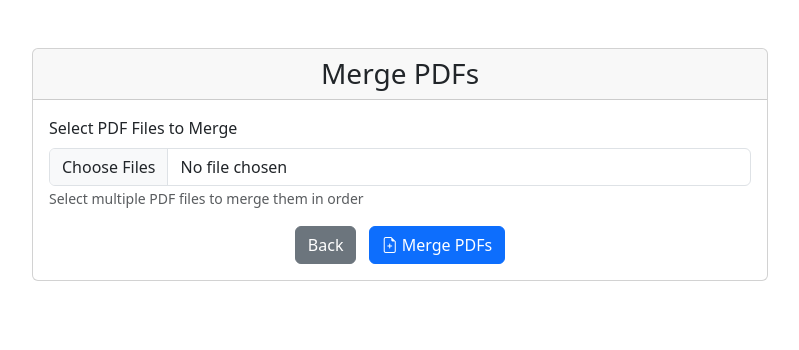
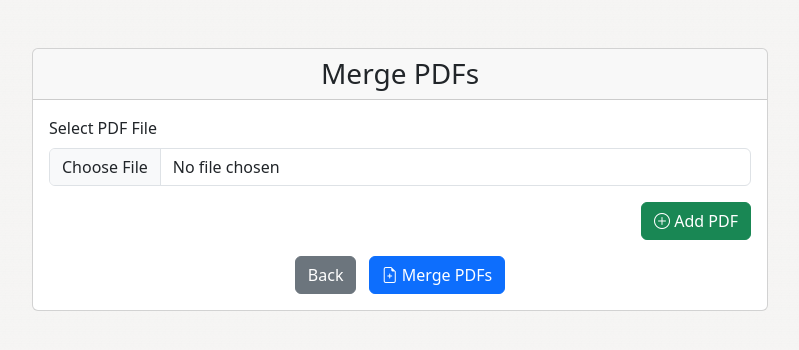
Before and after one commit to msizi007/EPDF, a Flask app: page /merge in a window 1280 px wide. Shown: the top 350 px of the page, without its empty margins (240-1039 px from the left). Run offline with Flask 3, Linux system fonts and the light colour scheme; some libraries are stand-ins or nearby versions.

Commit message:
fixed uploads folder, holds none items

```diff
--- a/app.py
+++ b/app.py
@@ -19,7 +19,7 @@ os.makedirs(FILE_PATH, exist_ok=True)
 UPLOAD_PATH = app.config['UPLOAD_FOLDER']
 
 def clean_data():
-    os.removedirs(uploads_folder)
+    shutil.rmtree(uploads_folder)
     os.mkdir(uploads_folder)
 
 
@@ -36,12 +36,12 @@ def read_pdf():
 def read_pdf_post():
 
     if 'file' not in request.files:
-        flash('No file uploaded', 'error')
+        flash('No file uploaded', 'danger')
         return redirect(url_for('read_pdf'))
 
     pdf_file = request.files['file']
     if not pdf_file.filename.lower().endswith('.pdf'):
-        flash('Please upload a PDF file', 'error')
+        flash('Please upload a PDF file', 'danger')
         return redirect(url_for('read_pdf'))
 
     try:
@@ -62,7 +62,7 @@ def read_pdf_post():
     except Exception as e:
         if os.path.exists(view_filepath):
             os.remove(view_filepath)
-        flash(str(e), 'error')
+        flash(str(e), 'danger')
         return redirect(url_for('read_pdf'))
 
 @app.route('/merge')
@@ -72,12 +72,12 @@ def merge_pdf():
 @app.route('/merge', methods=['POST'])
 def merge_pdf_post():
     if 'files[]' not in request.files:
-        flash('No files uploaded', 'error')
+        flash('No files uploaded', 'danger')
         return redirect(url_for('merge_pdf'))
 
     files = request.files.getlist('files[]')
     if not files or len(files) < 2:
-        flash('Please upload at least 2 PDF files', 'error')
+        flash('Please upload at least 2 PDF files', 'danger')
         return redirect(url_for('merge_pdf'))
 
     try:
@@ -94,7 +94,7 @@ def merge_pdf_post():
         )
 
     except Exception as e:
-        flash(str(e), 'error')
+        flash(str(e), 'danger')
         return redirect(url_for('merge_pdf'))
 
 @app.route('/split_pdf', methods=['GET', 'POST'])
@@ -174,7 +174,7 @@ def split_pdf():
 def view_pdf(filename):
     file_path = os.path.join(UPLOAD_PATH, filename)
     if not os.path.exists(file_path):
-        flash('File not found', 'error')
+        flash('File not found', 'danger')
         return redirect(url_for('index'))
 
     try:
@@ -190,7 +190,7 @@ def view_pdf(filename):
             current_pdf=f'/static/uploads/{filename}'
         )
     except Exception as e:
-        flash(str(e), 'error')
+        flash(str(e), 'danger')
         return redirect(url_for('index'))
 
 @app.route('/download/<filename>')
@@ -198,4 +198,4 @@ def download_file(filename):
     return send_from_directory(UPLOAD_PATH, filename, as_attachment=True)
 
 if __name__ == '__main__':
-    app.run(debug=True)
+    app.run(debug=True, port=5080)
--- a/templates/base.html
+++ b/templates/base.html
@@ -7,6 +7,17 @@
     <link rel="stylesheet" href="{{ url_for('static', filename='css/bootstrap.min.css') }}">
     <link rel="stylesheet" href="{{ url_for('static', filename='css/bootstrap-icons.min.css') }}">
     {% block css %}{% endblock %}
+    <style>
+        body{
+            background-repeat: repeat;           /* Repeats the pattern */
+            background-size: auto;               /* Keeps original size (prevents zoom/stretch) */
+            background-position: top left;       /* Aligns to top-left */
+            background-attachment: scroll;
+            background-size: 0.5rem;
+            background-image: url({{ url_for('static', filename='imgs/background.png') }});
+
+        }
+    </style>
 </head>
 <body>
     {% block content %}{% endblock %}
--- a/templates/index.html
+++ b/templates/index.html
@@ -7,7 +7,6 @@
     .header {
         text-align: center;
         padding: 3rem 0;
-        background-color: #f8f9fa;
         margin-bottom: 2rem;
     }
     .features {
@@ -39,8 +38,8 @@
 {% block content %}
 <div class="container mt-5">
     <section class="header">
-        <h1 class="display-5 mb-0">E-PDF</h1>
-        <p class="lead mt-0">Your complete PDF toolkit</p>
+        <h1 class="display-5 mb-0" style="font-size: 40px; font-weight: bold;">E-PDF</h1>
+        <p class="lead mt-0" style="font-size: 14px; font-weight: bold;">Your complete PDF toolkit</p>
     </section>
 
     <div class="row features">
--- a/templates/merge.html
+++ b/templates/merge.html
@@ -22,11 +22,17 @@
                         {% endif %}
                     {% endwith %}
 
-                    <form method="POST" enctype="multipart/form-data">
-                        <div class="mb-3">
-                            <label for="files" class="form-label">Select PDF Files to Merge</label>
-                            <input type="file" name="files[]" id="files" accept=".pdf" class="form-control" required multiple>
-                            <small class="text-muted">Select multiple PDF files to merge them in order</small>
+                    <form method="POST" enctype="multipart/form-data" id="mergeForm">
+                        <div id="file-inputs">
+                            <div class="mb-3 file-input-group">
+                                <label for="files" class="form-label">Select PDF File</label>
+                                <input type="file" name="files[]" accept=".pdf" class="form-control" required>
+                            </div>
+                        </div>
+                        <div class="mb-3 text-end">
+                            <button type="button" class="btn btn-success btn-md" id="addFileBtn">
+                                <i class="bi bi-plus-circle"></i> Add PDF
+                            </button>
                         </div>
                         <div class="text-center">
                             <a href="{{ url_for('index') }}" class="btn btn-secondary me-2">Back</a>
@@ -40,4 +46,19 @@
         </div>
     </div>
 </div>
+
+<script>
+// Add another file input dynamically
+document.getElementById('addFileBtn').addEventListener('click', function () {
+    const container = document.getElementById('file-inputs');
+    const newInputGroup = document.createElement('div');
+    newInputGroup.className = 'mb-3 file-input-group';
+
+    newInputGroup.innerHTML = `
+        <input type="file" name="files[]" accept=".pdf" class="form-control" required>
+    `;
+
+    container.appendChild(newInputGroup);
+});
+</script>
 {% endblock %}
```
Also changed, not shown: static/imgs/background.png (added).
